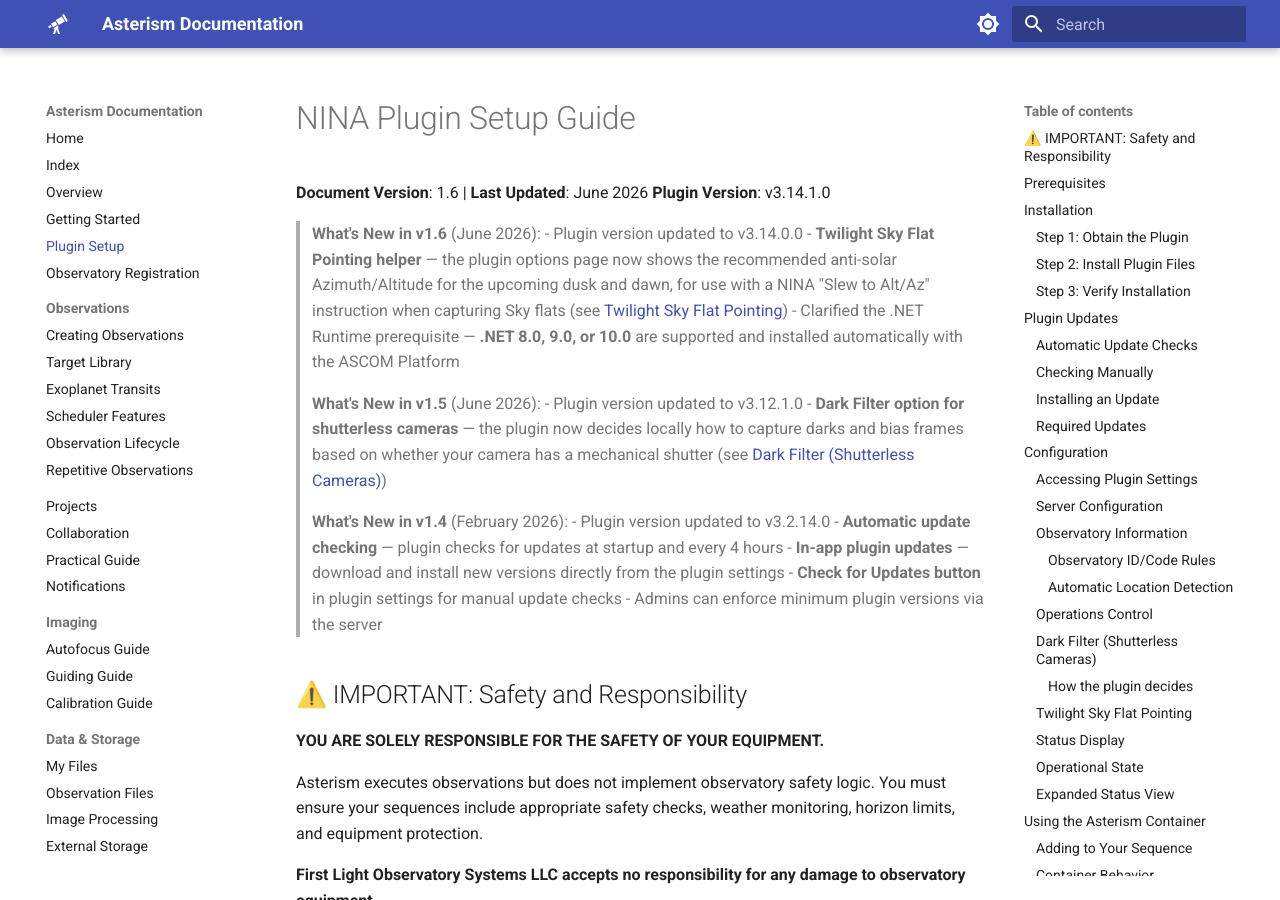
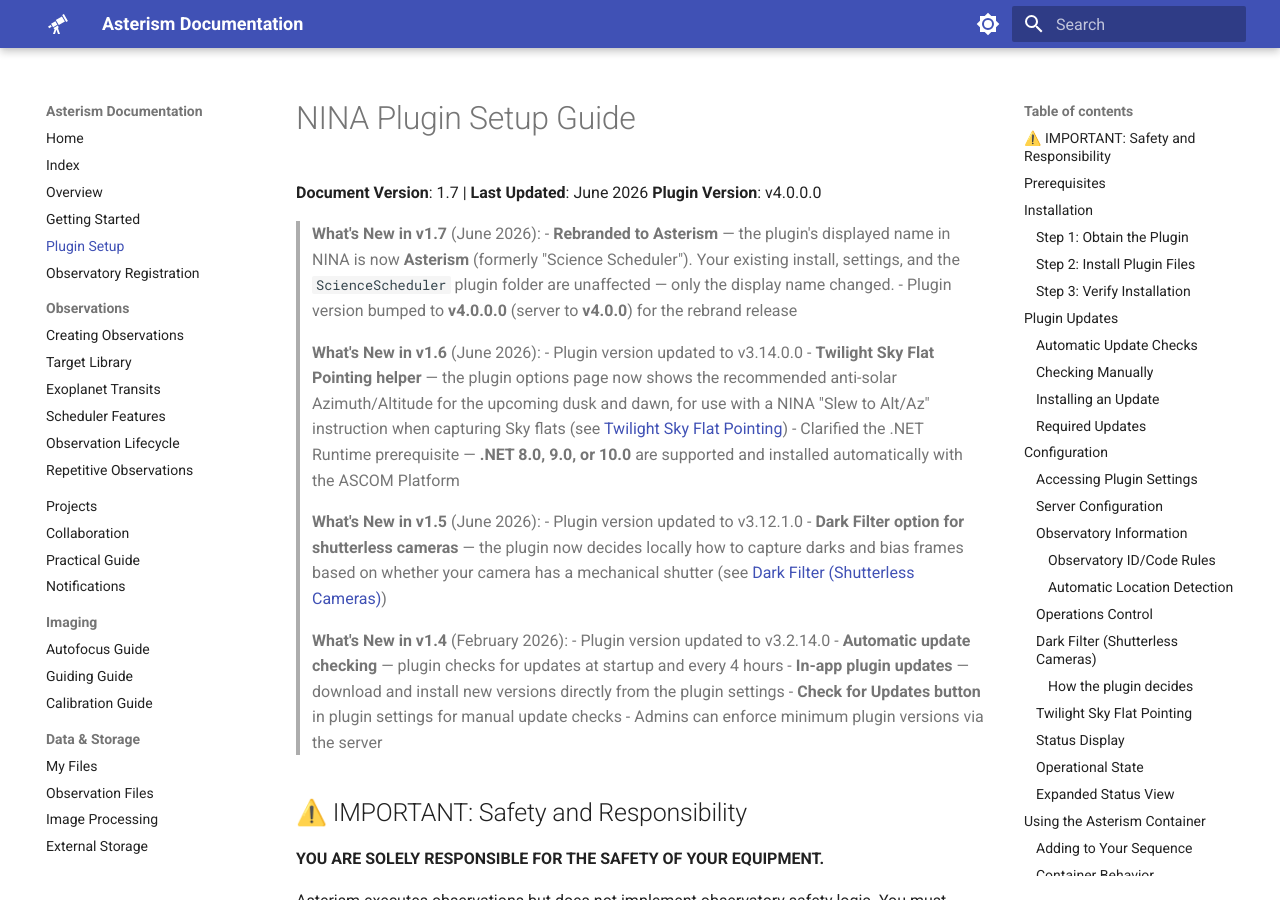
Before and after one commit to First-Light-Systems/nina-scheduler-docs, an MkDocs documentation site: the page built from docs/PLUGIN_SETUP.md, in a window 1280 px wide and 900 px high. Built offline with MkDocs 1.6.1 and Material for MkDocs 9.7.7, drawn with Linux system fonts in a browser that asks for light colours.

Commit message:
docs: bump versions to Server v4.0.0 / Plugin v4.0.0.0 for Asterism release (#10)
The home page and Plugin Setup version badges still showed the
pre-rebrand versions (Server v3.9.0 / Plugin v3.14.1.0). Bump them to
the 4.0.0 major-version release that ships with the Asterism rebrand,
and record the change in the "What's New" surfaces:

- index.md: Server v4.0.0 | Plugin v4.0.0.0; doc version 2.20 -> 2.21
- PLUGIN_SETUP.md: Plugin Version v4.0.0.0; doc version 1.6 -> 1.7 with
  a "What's New in v1.7" note covering the Asterism rebrand
- CHANGELOG [2.21]: note the v4.0.0 / v4.0.0.0 version bump alongside
  the rebrand entry

Historical CHANGELOG / What's New entries left unchanged.

Co-authored-by: Claude Opus 4.8 (1M context) <noreply@anthropic.com>

```diff
--- a/docs/PLUGIN_SETUP.md
+++ b/docs/PLUGIN_SETUP.md
@@ -1,8 +1,12 @@
 # NINA Plugin Setup Guide
 
-**Document Version**: 1.6 | **Last Updated**: June 2026
-**Plugin Version**: v3.14.1.0
+**Document Version**: 1.7 | **Last Updated**: June 2026
+**Plugin Version**: v4.0.0.0
 
+> **What's New in v1.7** (June 2026):
+> - **Rebranded to Asterism** — the plugin's displayed name in NINA is now **Asterism** (formerly "Science Scheduler"). Your existing install, settings, and the `ScienceScheduler` plugin folder are unaffected — only the display name changed.
+> - Plugin version bumped to **v4.0.0.0** (server to **v4.0.0**) for the rebrand release
+>
 > **What's New in v1.6** (June 2026):
 > - Plugin version updated to v3.14.0.0
 > - **Twilight Sky Flat Pointing helper** — the plugin options page now shows the recommended anti-solar Azimuth/Altitude for the upcoming dusk and dawn, for use with a NINA "Slew to Alt/Az" instruction when capturing Sky flats (see [Twilight Sky Flat Pointing](#twilight-sky-flat-pointing))
```
Also changed, not shown: docs/CHANGELOG.md (+1 -0 lines), docs/index.md (+2 -2 lines).
